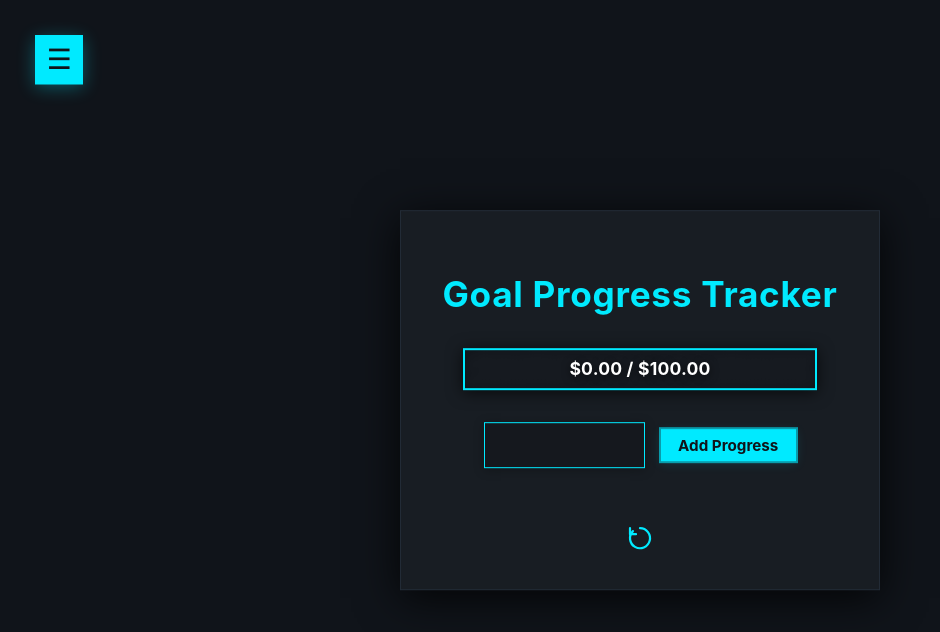
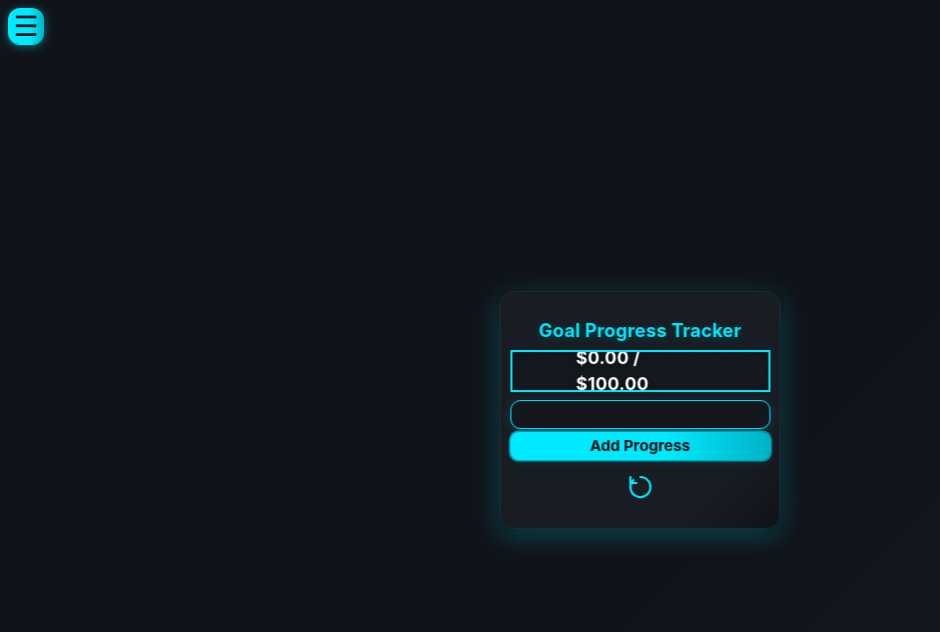
Before and after one commit to jkilleran/ProgressiveBar, a React (Vite) app: page / in a window 1280 px wide. Shown: the top 632 px of the page, without its empty margins (0-940 px from the left). Built offline with nearby package versions, Linux system fonts and the light colour scheme.

Commit message:
5to commit

```diff
--- a/src/App.tsx
+++ b/src/App.tsx
@@ -21,11 +21,7 @@ const dark = '#10141a';
 const card = '#181d23';
 const border = '#222b36';
 
-// Constantes para breakpoints y paddings
-const PADDING_DESKTOP = 124;
-const PADDING_TABLET = 32;
-const BREAKPOINT_TABLET = 700;
-const BREAKPOINT_MOBILE = 400;
+// --- ESTILOS PARA 275px DE ANCHO CON MEJORAS ESTÉTICAS Y ANIMACIONES ---
 
 // Estilos globales y fuentes para toda la app
 const GlobalStyle = createGlobalStyle`
@@ -39,62 +35,53 @@ const GlobalStyle = createGlobalStyle`
   }
 `;
 
-// Contenedor principal de la app (pantalla completa, centrado)
+// Contenedor principal de la app (mobile first)
 const Container = styled.div`
   min-height: 100vh;
+  width: 100vw;
+  max-width: 100vw;
+  padding: 0;
+  margin: 0;
   display: flex;
   flex-direction: column;
   align-items: center;
-  background: ${dark};
-  width: 100vw;
-  max-width: 100vw;
-  box-sizing: border-box;
-  padding-left: ${PADDING_DESKTOP}px;
-  padding-right: ${PADDING_DESKTOP}px;
+  background: linear-gradient(135deg, #10141a 60%, #181d23 100%);
   overflow-x: hidden;
-  @media (max-width: ${BREAKPOINT_TABLET}px) {
-    padding-left: ${PADDING_TABLET}px;
-    padding-right: ${PADDING_TABLET}px;
-    min-height: 100dvh;
-    width: 100vw;
-    max-width: 100vw;
-  }
-  @media (max-width: ${BREAKPOINT_MOBILE}px) {
-    padding-left: 8px;
-    padding-right: 8px;
-    min-height: 100dvh;
-    width: 100%;
-    max-width: 100%;
-    overflow-x: hidden;
+  animation: fadeInBg 1.2s cubic-bezier(.4,2,.6,1);
+  @keyframes fadeInBg {
+    0% { filter: blur(8px) brightness(0.7); }
+    100% { filter: blur(0) brightness(1); }
   }
 `;
 
-// Botón hamburguesa/X para mostrar/ocultar el menú de configuración
+// Botón hamburguesa/X para mostrar/ocultar el menú de configuración (mobile first)
 const MenuButton = styled.button`
   position: fixed;
-  top: 2.2rem;
-  left: 2.2rem;
+  top: 0.5rem;
+  left: 0.5rem;
+  margin: 0;
   z-index: 9999;
-  background: ${cyan};
+  background: linear-gradient(90deg, #00eaff 60%, #00b3c6 100%);
   color: #10141a;
   border: none;
-  border-radius: 0;
-  padding: 0.7rem 0.9rem;
-  width: 48px;
-  height: 48px;
+  border-radius: 12px;
+  padding: 0.3rem 0.5rem;
+  width: 36px;
+  height: 36px;
   display: flex;
   align-items: center;
   justify-content: center;
-  box-shadow: 0 4px 18px 0 #00eaff55, 0 1.5px 0 #00eaff;
+  box-shadow: 0 2px 10px 0 #00eaff77, 0 1px 0 #00eaff;
   cursor: pointer;
+  font-size: 1.2rem;
   transition: background 0.18s, color 0.18s, box-shadow 0.18s, transform 0.08s;
   opacity: 1;
   pointer-events: auto;
   &:hover {
     background: #0e1a1f;
     color: ${cyan};
-    box-shadow: 0 6px 24px 0 #00eaff99;
-    transform: translateY(-2px) scale(1.04);
+    box-shadow: 0 4px 16px 0 #00eaffcc;
+    transform: translateY(-2px) scale(1.08);
   }
   &:active {
     background: #00eaff;
@@ -102,215 +89,191 @@ const MenuButton = styled.button`
     box-shadow: 0 2px 8px 0 #00eaff33;
     transform: scale(0.97);
   }
-  @media (max-width: ${BREAKPOINT_TABLET}px) {
-    top: 1.1rem;
-    left: 1.1rem;
-    width: 40px;
-    height: 40px;
-    padding: 0.5rem 0.6rem;
-  }
-  @media (max-width: ${BREAKPOINT_MOBILE}px) {
-    top: 0.5rem;
-    left: 0.5rem;
-    width: 34px;
-    height: 34px;
-    font-size: 1.1rem;
-    padding: 0.3rem 0.3rem;
+`;
+
+// Menú de configuración (mobile first, apilado)
+const Menu = styled.nav`
+  width: 100vw;
+  max-width: 100vw;
+  /* Fondo transparente, sin background */
+  background: none;
+  padding: 0.4rem 0 0.3rem 0;
+  margin: 8px 0 8px 0;
+  display: flex;
+  flex-direction: column;
+  justify-content: center;
+  align-items: stretch;
+  gap: 0.4rem;
+  box-shadow: 0 2px 12px 0 #00eaff22;
+  border-bottom: 1.5px solid #00eaff33;
+  border-radius: 10px;
+  opacity: 1;
+  pointer-events: auto;
+  position: relative;
+  z-index: 100;
+  animation: menuFadeIn 0.7s cubic-bezier(.22,1.5,.56,1);
+  @keyframes menuFadeIn {
+    0% { opacity: 0; transform: translateY(-24px) scale(0.95); }
+    100% { opacity: 1; transform: translateY(0) scale(1); }
   }
 `;
 
-// Menú de configuración (meta, tipo, idioma)
-const Menu = styled.nav`
-  width: 100vw;
-  max-width: 100vw;
-  background: transparent;
-  padding: 1.5rem 0 1rem 0;
+// Grupo de controles dentro del menú (mobile first)
+const MenuGroup = styled.div`
   display: flex;
-  flex-direction: row;
-  justify-content: center;
-  align-items: flex-start;
-  gap: 2.5rem;
+  flex-direction: column;
+  align-items: stretch;
+  gap: 0.18rem;
+  background: none;
+  border-radius: 0;
+  padding: 0.1rem 0.2rem;
+  border: none;
   box-shadow: none;
-  border-bottom: none;
-  border-radius: 0;
-  margin-bottom: 2.5rem;
-  opacity: 1;
-  pointer-events: auto;
-  transform: translateY(0);
-  transition: opacity 0.35s cubic-bezier(.4,2,.6,1), transform 0.35s cubic-bezier(.4,2,.6,1);
   position: relative;
-  z-index: 100;
-  @media (max-width: ${BREAKPOINT_TABLET}px) {
+  z-index: 101;
   width: 100%;
+  box-sizing: border-box;
+  overflow-x: hidden;
+  label {
+    color: #b2eaff;
+    font-size: 0.85rem;
+    font-weight: 600;
+    margin-bottom: 0.05rem;
+    letter-spacing: 0.01em;
+  }
+  /* Asegura que todos los inputs/selects/botones hijos no desborden */
+  input, select, button {
+    width: 100%;
+    box-sizing: border-box;
+    min-width: 0;
     max-width: 100%;
-    flex-direction: column;
-    align-items: center;
-    gap: 1.2rem;
-    padding: 1.2rem 0 0.7rem 0;
-    margin-bottom: 1.2rem;
-  }
-  @media (max-width: ${BREAKPOINT_MOBILE}px) {
-    width: 100%;
-    max-width: 100%;
-    gap: 0.5rem;
-    padding: 0.7rem 0 0.3rem 0;
-    margin-bottom: 0.5rem;
+    overflow-x: hidden;
   }
 `;
 
-// Grupo de controles dentro del menú
-const MenuGroup = styled.div`
+// Sección para agregar progreso (mobile first)
+const AddProcessSection = styled.section`
+  margin: 8px 0 0.3rem 0;
   display: flex;
-  align-items: center;
-  gap: 0.5rem;
-  background: ${dark};
-  border-radius: 0;
-  padding: 0.3rem 0.7rem;
-  border: 1.5px solid ${border};
-  box-shadow: 0 2px 8px 0 #0003;
-  position: relative;
-  z-index: 101;
-  animation: menuGroupFadeIn 0.7s cubic-bezier(.22,1.5,.56,1);
-  @keyframes menuGroupFadeIn {
-    0% {
-      opacity: 0;
-      transform: translateY(-32px) scale(0.95);
-      box-shadow: 0 0 0 0 #0000;
-    }
-    60% {
-      opacity: 0.7;
-      transform: translateY(12px) scale(1.03);
-      box-shadow: 0 4px 20px 0 #0005;
-    }
-    100% {
-      opacity: 1;
-      transform: translateY(0) scale(1);
-      box-shadow: 0 2px 8px 0 #0003;
-    }
-  }
-  @media (max-width: ${BREAKPOINT_TABLET}px) {
+  flex-direction: column;
+  gap: 0.18rem;
+  align-items: stretch;
+  width: 100%;
+  justify-content: center;
+`;
+
+// Input custom para meta y agregar progreso (mobile first)
+const Input = styled.input`
+  background: rgba(21, 24, 30, 0.85);
+  backdrop-filter: blur(2.5px);
+  border: 1.5px solid ${cyan};
+  color: #fff;
+  border-radius: 10px;
+  padding: 0.22rem 0.7rem;
   width: 100%;
   max-width: 100%;
-    justify-content: center;
-    align-items: center;
-    padding: 0.5rem 0.5rem;
+  min-width: 0;
+  font-size: 1.05rem;
+  font-family: 'Space Grotesk', 'Inter', Arial, sans-serif;
+  box-shadow: 0 2px 12px 0 #00eaff22, 0 0.5px 0 #00eaff44;
+  margin: 0;
+  box-sizing: border-box;
+  overflow-x: hidden;
+  outline: none;
+  transition: border 0.25s cubic-bezier(.4,2,.6,1), box-shadow 0.25s cubic-bezier(.4,2,.6,1), background 0.25s cubic-bezier(.4,2,.6,1), color 0.18s;
+  &::placeholder {
+    color: #b2eaff;
+    opacity: 1;
     font-size: 0.98rem;
+    font-style: italic;
+    letter-spacing: 0.01em;
+    transition: color 0.18s;
   }
-  @media (max-width: ${BREAKPOINT_MOBILE}px) {
-    width: 100%;
-    max-width: 100%;
-    padding: 0.3rem 0.1rem;
-    font-size: 0.92rem;
+  &:hover {
+    background: rgba(24, 29, 35, 0.95);
+    box-shadow: 0 4px 16px 0 #00eaff33, 0 0.5px 0 #00eaff77;
+    border-color: #00eaff;
+  }
+  &:focus {
+    border: 1.5px solid #fff;
+    box-shadow: 0 0 0 2.5px #00eaff66, 0 2px 12px 0 #00eaff44;
+    background: rgba(24, 29, 35, 1);
+    color: #fff;
+  }
+  animation: inputFadeIn 0.7s cubic-bezier(.22,1.5,.56,1);
+  @keyframes inputFadeIn {
+    0% { opacity: 0; filter: blur(4px); }
+    100% { opacity: 1; filter: blur(0); }
   }
 `;
 
-// Sección para agregar progreso
-const AddProcessSection = styled.section`
-  margin: 2rem 0 1rem 0;
-  display: flex;
-  gap: 1rem;
-  align-items: center;
-  @media (max-width: ${BREAKPOINT_TABLET}px) {
-    flex-direction: column;
-    gap: 0.7rem;
-    width: 100%;
-    align-items: center;
-  }
-  @media (max-width: ${BREAKPOINT_MOBILE}px) {
-    gap: 0.3rem;
-    margin: 1rem 0 0.5rem 0;
-    width: 100%;
-    align-items: center;
-  }
-`;
-
-// Input custom para meta y agregar progreso
-const Input = styled.input`
-  background: #15181e;
+// Select custom para tipo de meta e idioma (mobile first)
+const Select = styled.select`
+  background: rgba(21, 24, 30, 0.85);
+  backdrop-filter: blur(2.5px);
   border: 1.5px solid ${cyan};
   color: #fff;
-  border-radius: 0;
-  padding: 0.7rem 1.2rem;
-  width: 120px;
-  font-size: 1.1rem;
-  box-shadow: 0 2px 10px 0 #0004;
-  transition: border 0.2s, box-shadow 0.2s;
-  &::placeholder {
-    color: #b2c2cc;
-    opacity: 1;
+  border-radius: 10px;
+  padding: 0.22rem 0.7rem;
+  width: 100%;
+  max-width: 100%;
+  min-width: 0;
+  font-size: 1.05rem;
+  font-family: 'Space Grotesk', 'Inter', Arial, sans-serif;
+  box-shadow: 0 2px 12px 0 #00eaff22, 0 0.5px 0 #00eaff44;
+  margin: 0;
+  box-sizing: border-box;
+  overflow-x: hidden;
+  outline: none;
+  transition: border 0.25s cubic-bezier(.4,2,.6,1), box-shadow 0.25s cubic-bezier(.4,2,.6,1), background 0.25s cubic-bezier(.4,2,.6,1), color 0.18s;
+  &:hover {
+    background: rgba(24, 29, 35, 0.95);
+    box-shadow: 0 4px 16px 0 #00eaff33, 0 0.5px 0 #00eaff77;
+    border-color: #00eaff;
   }
   &:focus {
     border: 1.5px solid #fff;
-    outline: none;
-    box-shadow: 0 0 0 2px #00eaff44;
+    box-shadow: 0 0 0 2.5px #00eaff66, 0 2px 12px 0 #00eaff44;
+    background: rgba(24, 29, 35, 1);
+    color: #fff;
   }
-  @media (max-width: ${BREAKPOINT_TABLET}px) {
-    width: 100%;
-    font-size: 1rem;
-    padding: 0.6rem 0.8rem;
-  }
-  @media (max-width: ${BREAKPOINT_MOBILE}px) {
-    width: 100%;
-    font-size: 0.95rem;
-    padding: 0.4rem 0.4rem;
-    min-width: 0;
-  }
+  animation: inputFadeIn 0.7s cubic-bezier(.22,1.5,.56,1);
 `;
 
-// Select custom para tipo de meta e idioma
-const Select = styled.select`
-  background: #15181e;
-  border: 1.5px solid ${cyan};
-  color: #fff;
-  border-radius: 0;
-  padding: 0.7rem 1.2rem;
-  font-size: 1.1rem;
-  box-shadow: 0 2px 10px 0 #0004;
-  transition: border 0.2s, box-shadow 0.2s;
-  &:focus {
-    border: 1.5px solid #fff;
-    outline: none;
-    box-shadow: 0 0 0 2px #00eaff44;
-  }
-  @media (max-width: ${BREAKPOINT_TABLET}px) {
-    width: 100%;
-    font-size: 1rem;
-    padding: 0.6rem 0.8rem;
-  }
-  @media (max-width: ${BREAKPOINT_MOBILE}px) {
-    width: 100%;
-    font-size: 0.95rem;
-    padding: 0.4rem 0.4rem;
-    min-width: 0;
-  }
-`;
-
-// Botón custom para agregar progreso y acciones
+// Botón custom para agregar progreso y acciones (mobile first)
 const Button = styled.button`
   position: relative;
   overflow: hidden;
-  background: ${cyan};
+  background: linear-gradient(90deg, #00eaff 60%, #00b3c6 100%);
   color: #10141a;
   border: none;
-  border-radius: 0;
-  padding: 0.4rem 1.1rem;
+  border-radius: 8px;
+  padding: 0.18rem 0.5rem; /* padding lateral reducido para ultra compacto */
   min-width: 0;
-  height: 32px;
+  max-width: 100%;
+  width: 100%;
+  height: 28px;
   font-weight: 700;
   font-size: 0.95rem;
   cursor: pointer;
-  box-shadow: 0 0 0 2px #00eaff99, 0 2px 12px 0 #00eaff22;
+  box-shadow: 0 0 0 1.5px #00eaff99, 0 2px 6px 0 #00eaff22;
+  margin: 0;
+  box-sizing: border-box;
+  overflow-x: hidden;
+  white-space: nowrap;
+  text-overflow: ellipsis;
+  overflow: hidden;
   transition: background 0.18s, color 0.18s, box-shadow 0.18s, transform 0.08s;
   &:hover {
     background: #0e1a1f;
     color: ${cyan};
-    box-shadow: 0 0 0 4px #00eaff77, 0 4px 24px 0 #00eaff33;
-    transform: scale(1.09) translateY(-2px);
+    box-shadow: 0 0 0 2.5px #00eaff77, 0 2px 8px 0 #00eaff33;
+    transform: scale(1.04) translateY(-1px);
   }
   &:active {
     background: #00eaff;
     color: #10141a;
-    box-shadow: 0 0 0 1px #00eaff99, 0 1px 4px 0 #00eaff22;
+    box-shadow: 0 0 0 1.5px #00eaff99, 0 1px 2px 0 #00eaff22;
     transform: scale(0.97);
   }
   .ripple {
@@ -318,173 +281,40 @@ const Button = styled.button`
     border-radius: 50%;
     transform: scale(0);
     animation: ripple 0.7s cubic-bezier(.4,2,.6,1);
-    background: rgba(0,234,255,0.35);
+    background: rgba(0,234,255,0.25);
     pointer-events: none;
+    left: 50%; top: 50%;
+    width: 120%; height: 120%;
+    opacity: 0.5;
   }
   @keyframes ripple {
     to {
-      transform: scale(2.8);
+      transform: scale(1.2);
       opacity: 0;
     }
   }
-  @media (max-width: ${BREAKPOINT_TABLET}px) {
-    width: 100%;
-    font-size: 1rem;
-    padding: 0.5rem 0.8rem;
-    height: 36px;
-  }
-  @media (max-width: ${BREAKPOINT_MOBILE}px) {
-    width: 100%;
-    font-size: 0.92rem;
-    padding: 0.3rem 0.4rem;
-    height: 32px;
-    min-width: 0;
-  }
 `;
 
-// Botón de reset (ícono)
-const ResetIconButton = styled.button`
-  background: transparent;
-  border: none;
-  color: ${cyan};
-  cursor: pointer;
-  padding: 0.3rem;
-  margin-top: 2.2rem;
-  display: flex;
-  align-items: center;
-  justify-content: center;
-  font-size: 2rem;
-  transition: color 0.18s, transform 0.12s;
-  &:hover {
-    color: #fff;
-    transform: scale(1.15);
-  }
-  &:active {
-    color: ${cyan};
-    transform: scale(0.95);
-  }
-  @media (max-width: ${BREAKPOINT_TABLET}px) {
-    font-size: 1.5rem;
-    margin-top: 1.2rem;
-  }
-  @media (max-width: ${BREAKPOINT_MOBILE}px) {
-    font-size: 1.1rem;
-    margin-top: 0.7rem;
-    padding: 0.1rem;
-  }
-`;
-
-// Diálogo de confirmación de reset
-const ConfirmDialog = styled.div`
-  position: fixed;
-  top: 0; left: 0; right: 0; bottom: 0;
-  background: rgba(0,0,0,0.55);
-  display: flex;
-  align-items: center;
-  justify-content: center;
-  z-index: 99999;
-  @media (max-width: ${BREAKPOINT_MOBILE}px) {
-    align-items: flex-end;
-    padding-bottom: 1.5rem;
-  }
-`;
-const ConfirmBox = styled.div`
-  background: ${card};
-  border: 2px solid ${cyan};
-  padding: 2rem 2.5rem;
-  box-shadow: 0 2px 24px 0 #000a;
-  display: flex;
-  flex-direction: column;
-  align-items: center;
-  border-radius: 0;
-  animation: confirmFadeIn 0.7s cubic-bezier(.22,1.5,.56,1);
-  @keyframes confirmFadeIn {
-    0% {
-      opacity: 0;
-      transform: scale(0.95) translateY(30px);
-      box-shadow: 0 0 0 0 #0000;
-    }
-    60% {
-      opacity: 0.7;
-      transform: scale(1.08) translateY(-8px);
-      box-shadow: 0 8px 32px 0 #00eaff55;
-    }
-    100% {
-      opacity: 1;
-      transform: scale(1) translateY(0);
-      box-shadow: 0 2px 24px 0 #00eaffcc;
-    }
-  }
-  @media (max-width: ${BREAKPOINT_TABLET}px) {
-    padding: 1.2rem 0.7rem;
-    min-width: 80vw;
-    max-width: 98vw;
-  }
-  @media (max-width: ${BREAKPOINT_MOBILE}px) {
-    padding: 0.7rem 0.2rem;
-    min-width: 98vw;
-    max-width: 100vw;
-  }
-`;
-const ConfirmActions = styled.div`
-  display: flex;
-  gap: 1.2rem;
-  margin-top: 1.5rem;
-  @media (max-width: ${BREAKPOINT_MOBILE}px) {
-    gap: 0.5rem;
-    margin-top: 0.7rem;
-  }
-`;
-
-// Título principal
-const Title = styled.h1`
-  color: ${cyan};
-  font-size: 2.2rem;
-  font-weight: 700;
-  margin-bottom: 2.2rem;
-  letter-spacing: 0.02em;
-  text-align: center;
-  word-break: break-word;
-  hyphens: auto;
-  width: 100%;
-  @media (max-width: ${BREAKPOINT_TABLET}px) {
-    font-size: 1.3rem;
-    margin-bottom: 1.2rem;
-    padding: 0 0.5rem;
-  }
-  @media (max-width: ${BREAKPOINT_MOBILE}px) {
-    font-size: 1.05rem;
-    margin-bottom: 0.7rem;
-    padding: 0 0.1rem;
-  }
-`;
-
-// Panel principal centralizado y animado (reset, complete, add)
+// Panel principal centralizado y animado (mobile first)
 const Main = styled.div<{ animate?: boolean; resetAnim?: boolean; completeAnim?: boolean }>`
   position: fixed;
   top: 50%;
   left: 50%;
-  transform: translate(-50%, -50%)
-    ${({ animate }) => (animate ? '' : ' scale(0.98) translateY(60px)')}
-    ${({ resetAnim }) => (resetAnim ? ' scale(1.03) rotate(-2deg)' : '')}
-    ${({ completeAnim }) => (completeAnim ? ' scale(1.12) !important;' : '')};
+  transform: translate(-50%, -50%);
   width: 100vw;
-  max-width: 480px;
+  max-width: 260px;
   display: flex;
   flex-direction: column;
   align-items: center;
-  background: ${card};
-  border-radius: 0;
-  box-shadow: 0 8px 40px 0 #000c;
-  padding: 2.5rem 2rem 2rem 2rem;
+  background: linear-gradient(135deg, #181d23 80%, #10141a 100%);
+  border-radius: 14px;
+  box-shadow: 0 6px 24px 0 #00eaff44, 0 2px 8px 0 #000c;
+  padding: 1.1rem 0.6rem 1.1rem 0.6rem;
   border: 1.5px solid ${border};
   opacity: ${({ animate }) => (animate ? 1 : 0)};
+  margin: 10px 0 10px 0;
+  animation: ${({ animate }) => animate ? 'mainBounceIn 1.1s cubic-bezier(.22,1.5,.56,1) both' : 'none'};
   transition: opacity 0.9s cubic-bezier(.4,2,.6,1), transform 0.9s cubic-bezier(.4,2,.6,1), box-shadow 0.7s cubic-bezier(.4,2,.6,1);
-  animation: ${({ animate }) => animate ? 'mainBounceIn 1.1s cubic-bezier(.22,1.5,.56,1) both' : 'none'};
-  z-index: 10;
-  word-break: break-word;
-  hyphens: auto;
-  box-sizing: border-box;
   @keyframes mainBounceIn {
     0% { opacity: 0; transform: translate(-50%, -50%) scale(0.85) translateY(80px); }
     60% { opacity: 1; transform: translate(-50%, -50%) scale(1.08) translateY(-10px); }
@@ -532,104 +362,106 @@ const Main = styled.div<{ animate?: boolean; resetAnim?: boolean; completeAnim?:
     80% { transform: translate(-50%, -50%) scale(0.97) rotate(2deg); }
     100% { transform: translate(-50%, -50%) scale(1) rotate(0deg); }
   }
-  @keyframes completePulse {
-    0% { box-shadow: 0 0 0 0 #00eaff00; }
-    30% { box-shadow: 0 0 0 24px #00eaff55; }
-    60% { box-shadow: 0 0 0 12px #00eaff99; }
-    100% { box-shadow: 0 8px 40px 0 #00eaffcc; }
-  }
   @keyframes addPulse {
     0% { box-shadow: 0 0 0 0 #00eaff00; }
     40% { box-shadow: 0 0 0 16px #00eaff44; }
     100% { box-shadow: 0 8px 40px 0 #00eaffcc; }
-  }
-  @media (max-width: ${BREAKPOINT_TABLET}px) {
-    position: static;
-    top: unset;
-    left: unset;
-    transform: none;
+`;
+
+// Título principal (mobile first)
+const Title = styled.h1`
+  color: ${cyan};
+  font-size: 1.15rem;
+  font-weight: 700;
+  margin-bottom: 0.3rem;
+  letter-spacing: 0.01em;
+  text-align: center;
+  word-break: break-word;
+  hyphens: auto;
   width: 100%;
-    max-width: 100%;
-    min-height: 92dvh;
-    padding: 1.2rem 0.2rem 1.2rem 0.2rem;
-    font-size: 0.98rem;
-    margin: 0 auto;
-    border-radius: 8px;
-    display: flex;
-    align-items: stretch;
-  }
-  @media (max-width: ${BREAKPOINT_MOBILE}px) {
-    position: static;
-    top: unset;
-    left: unset;
-    transform: none;
-    width: 100%;
-    max-width: 100%;
-    min-height: 92dvh;
-    padding: 0.7rem 12px 0.7rem 12px;
-    font-size: 0.91rem;
-    box-sizing: border-box;
-    display: flex;
-    margin: 0 auto;
-    border-radius: 8px;
-    align-items: stretch;
+  padding: 0;
+  margin: 10px 0 10px 0;
+  text-shadow: 0 2px 8px #00eaff33;
+  animation: fadeInTitle 0.7s cubic-bezier(.22,1.5,.56,1);
+  @keyframes fadeInTitle {
+    0% { opacity: 0; transform: translateY(-16px) scale(0.95); }
+    100% { opacity: 1; transform: translateY(0) scale(1); }
   }
 `;
 
-// Overlay de relámpagos animados en toda la pantalla
-const LightningOverlay = styled.div`
-  position: fixed;
-  top: 0; left: 0; right: 0; bottom: 0;
-  width: 100vw;
-  height: 100vh;
-  pointer-events: none;
-  z-index: 2000;
-  overflow: hidden;
-  @media (max-width: ${BREAKPOINT_TABLET}px) {
-    position: absolute;
-    width: 100%;
-    height: 100%;
-    left: 0;
-    top: 0;
+// Botón de reset (ícono, mobile first)
+const ResetIconButton = styled.button`
+  background: transparent;
+  border: none;
+  color: ${cyan};
+  cursor: pointer;
+  padding: 0.18rem;
+  margin: 6px;
+  display: flex;
+  align-items: center;
+  justify-content: center;
+  font-size: 1.25rem;
+  border-radius: 8px;
+  transition: color 0.18s, transform 0.12s, background 0.18s;
+  &:hover {
+    color: #fff;
+    background: #00eaff22;
+    transform: scale(1.15);
   }
-  @media (max-width: ${BREAKPOINT_MOBILE}px) {
-    position: absolute;
-    width: 100%;
-    height: 100%;
-    left: 0;
-    top: 0;
+  &:active {
+    color: ${cyan};
+    background: #00eaff11;
+    transform: scale(0.95);
   }
 `;
 
-// Componente SVG de rayo animado individual
-const LightningSVG = styled.svg<{ delay: number; left: string; top: string; scale: number }>`
-  position: absolute;
-  left: ${({ left }) => left};
-  top: ${({ top }) => top};
-  width: ${({ scale }) => 80 * scale}px;
-  height: ${({ scale }) => 160 * scale}px;
-  opacity: 0;
-  filter: drop-shadow(0 0 32px #00eaffcc) drop-shadow(0 0 12px #fff8);
-  animation: lightningFlash 0.7s cubic-bezier(.22,1.5,.56,1);
-  animation-delay: ${({ delay }) => delay}s;
-  @keyframes lightningFlash {
-    0% { opacity: 0; transform: scale(0.9); filter: drop-shadow(0 0 0 #00eaff00); }
-    10% { opacity: 1; transform: scale(1.08); filter: drop-shadow(0 0 32px #00eaffcc) drop-shadow(0 0 32px #fff); }
-    30% { opacity: 1; transform: scale(1); }
-    60% { opacity: 0.7; }
-    100% { opacity: 0; transform: scale(0.95); }
-  }
-  @media (max-width: ${BREAKPOINT_TABLET}px) {
-    width: ${({ scale }) => 60 * scale}px;
-    height: ${({ scale }) => 120 * scale}px;
-  }
-  @media (max-width: ${BREAKPOINT_MOBILE}px) {
-    width: ${({ scale }) => 60 * scale}px;
-    height: ${({ scale }) => 110 * scale}px;
-    left: ${({ left }) => left};
-    top: ${({ top }) => top};
+// Diálogo de confirmación de reset (mobile first)
+const ConfirmDialog = styled.div`
+  position: fixed;
+  top: 0; left: 0; right: 0; bottom: 0;
+  background: rgba(0,0,0,0.55);
+  display: flex;
+  align-items: center;
+  justify-content: center;
+  z-index: 99999;
+  margin: 0;
+  animation: fadeInDialog 0.5s cubic-bezier(.22,1.5,.56,1);
+  @keyframes fadeInDialog {
+    0% { opacity: 0; }
+    100% { opacity: 1; }
   }
 `;
+const ConfirmBox = styled.div`
+  background: linear-gradient(135deg, #181d23 80%, #10141a 100%);
+  border: 1.5px solid ${cyan};
+  padding: 0.7rem 0.7rem;
+  box-shadow: 0 2px 12px 0 #00eaff44;
+  display: flex;
+  flex-direction: column;
+  align-items: center;
+  border-radius: 10px;
+  margin: 0;
+  animation: fadeInBox 0.7s cubic-bezier(.22,1.5,.56,1);
+  @keyframes fadeInBox {
+    0% { opacity: 0; transform: scale(0.95) translateY(20px); }
+    100% { opacity: 1; transform: scale(1) translateY(0); }
+  }
+`;
+const ConfirmActions = styled.div`
+  display: flex;
+  flex-direction: column;
+  gap: 0.3rem;
+  margin-top: 0.6rem;
+  margin-left: 0;
+  margin-right: 0;
+  width: 100%;
+`;
+
+// LightningOverlay y LightningSVG se ocultan completamente en pantallas de 150px
+const LightningOverlay = styled.div`
+  display: none !important;
+`;
+const LightningSVG = (props: any) => null;
 
 // Utilidad para formatear valores
 const formatValue = (val: number, type: 'currency' | 'elements', lang: string) =>
@@ -786,6 +618,7 @@ function App() {
           )} */}
           <Title>{t('title')}</Title>
           {/* Barra de progreso animada y contextualizada */}
+          <ProgressBarWrapper>
             <SmokeProgressBar
               percent={percent}
               label={type === 'currency'
@@ -793,6 +626,7 @@ function App() {
                 : `${formatValue(current, type, i18n.language)} / ${formatValue(goal, type, i18n.language)}`}
               addAnim={addAnim}
             />
+          </ProgressBarWrapper>
           {/* Sección para agregar progreso */}
           <AddProcessSection>
             {/* Input para agregar progreso */}
@@ -859,3 +693,14 @@ function App() {
 }
 
 export default App;
+
+// Contenedor para la barra de progreso que evita desbordes (mobile first)
+const ProgressBarWrapper = styled.div`
+  width: 100%;
+  max-width: 100%;
+  box-sizing: border-box;
+  overflow-x: hidden;
+  display: flex;
+  align-items: center;
+  justify-content: center;
+`;
```
Lines whose indentation alone changed are shown as unchanged.
